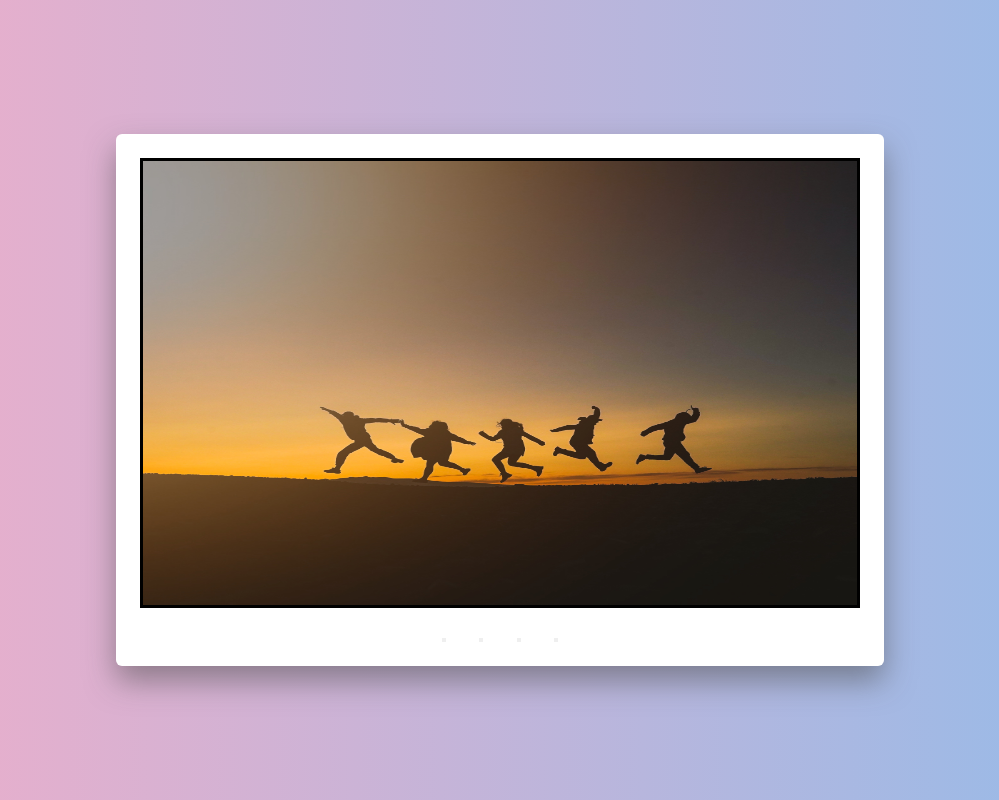
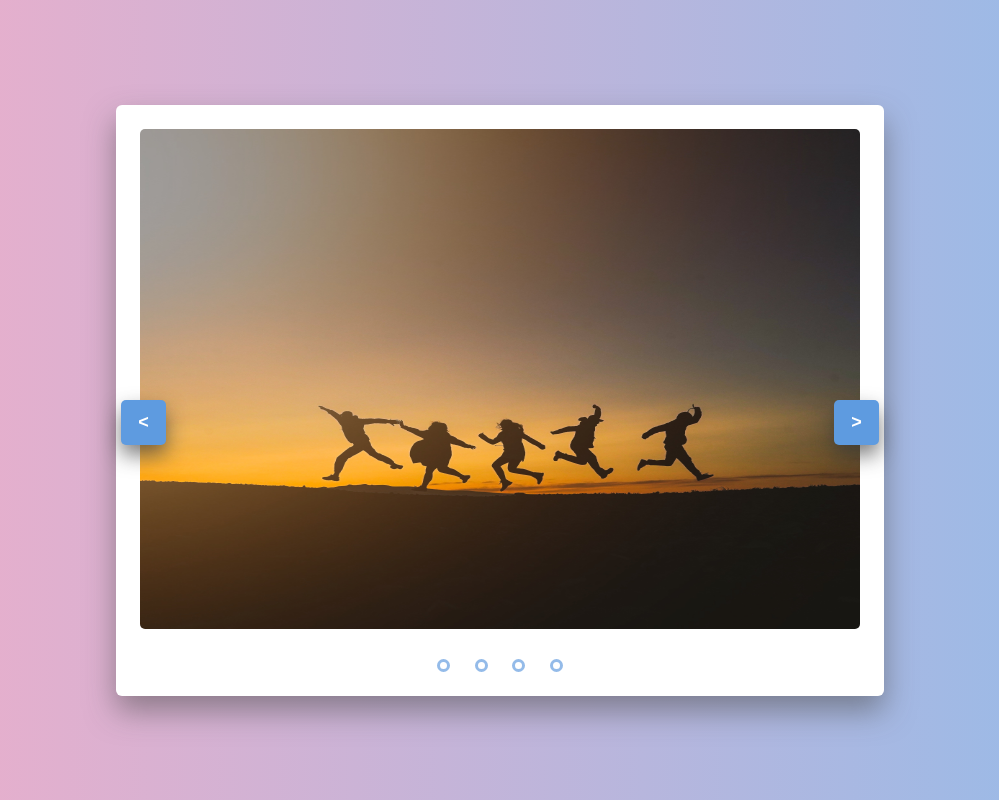
Before and after one commit to Sammynauta/Projetos-javascript, a plain HTML site: page Image-Slider/index.html in a window 1280 px wide. Shown: the whole page, without its empty margins (140-1139 px from the left). Drawn offline with Linux system fonts and the light colour scheme.

Commit message:
iniciando funcionalidades javascript

```diff
--- a/Image-Slider/css/style.css
+++ b/Image-Slider/css/style.css
@@ -11,8 +11,12 @@ body {
   justify-content: center;
   align-items: center;
   height: 100vh;
-    background: rgb(238,174,202);
-    background: linear-gradient(90deg, rgba(238,174,202,1) 0%, rgba(148,187,233,1) 100%);
+  background: rgb(238, 174, 202);
+  background: linear-gradient(
+    90deg,
+    rgba(238, 174, 202, 1) 0%,
+    rgba(148, 187, 233, 1) 100%
+  );
 }
 
 main {
@@ -28,17 +32,16 @@ main {
 section {
   position: relative;
   width: 100%;
-
 }
 
 img {
   position: relative;
   width: 100%;
-    max-height: 450px;
+  max-height: 500px;
   height: 100%;
   background-size: cover;
-    border: 3px solid black;
   display: none;
+  border-radius: 5px;
 }
 
 .active {
@@ -50,5 +53,36 @@ img {
   margin: 30px auto 0 auto;
   display: flex;
   align-items: center;
-      justify-content: space-around ;
+  justify-content: space-around;
 }
+
+.botoes button {
+    height: 13px;
+    width: 13px;
+    border-radius: 50%;
+    border: 3px solid #94bbe9;
+    outline: none;
+    cursor: pointer;
+    background-color: transparent;
+}
+
+#prev, #next {
+    width: 45px;
+    height: 45px;
+    position: absolute;
+    background-color: #5e9be0;
+    border: none;
+    border-radius: 5px;
+    font-weight: bold;
+    font-size: 18px;
+    box-shadow: 0 10px 20px hsla(0, 0%, 22%, 0.651);
+    top: 50%;
+    color: #fff;
+}
+
+#prev {
+    left: 5px;
+}
+#next {
+    right: 5px;
+}
--- a/Image-Slider/index.html
+++ b/Image-Slider/index.html
@@ -1,5 +1,6 @@
 <!DOCTYPE html>
 <html lang="pt-br">
+
 <head>
     <meta charset="UTF-8">
     <link rel="stylesheet" href="/Image-Slider/css/style.css">
@@ -7,13 +8,14 @@
     <meta name="viewport" content="width=device-width, initial-scale=1.0">
     <title>Document</title>
 </head>
+
 <body>
     <main>
         <section>
-                <img src="/Image-Slider/assets/image-1.jpg" alt="foto" id="img-1" class="active">
-                <img src="/Image-Slider/assets/image-2.jpg" alt="foto" id="img-2">
-                <img src="/Image-Slider/assets/image-3.jpg" alt="foto" id="img-3">
-                <img src="/Image-Slider/assets/image-4.jpg" alt="foto" id="img-4">
+            <img src="/Image-Slider/assets/image-1.jpg" alt="foto" id="img-1" class="active">
+            <img src="/Image-Slider/assets/image-2.jpg" alt="foto" id="img-2">
+            <img src="/Image-Slider/assets/image-3.jpg" alt="foto" id="img-3">
+            <img src="/Image-Slider/assets/image-4.jpg" alt="foto" id="img-4">
         </section>
         <div class="botoes">
             <button></button>
@@ -21,6 +23,9 @@
             <button></button>
             <button></button>
         </div>
+        <button id="prev">&lt;</button>
+        <button id="next">&gt;</button>
     </main>
 </body>
+ <script src="/Image-Slider/js/script.js"></script>
 </html>
```
Lines whose indentation alone changed are shown as unchanged.
